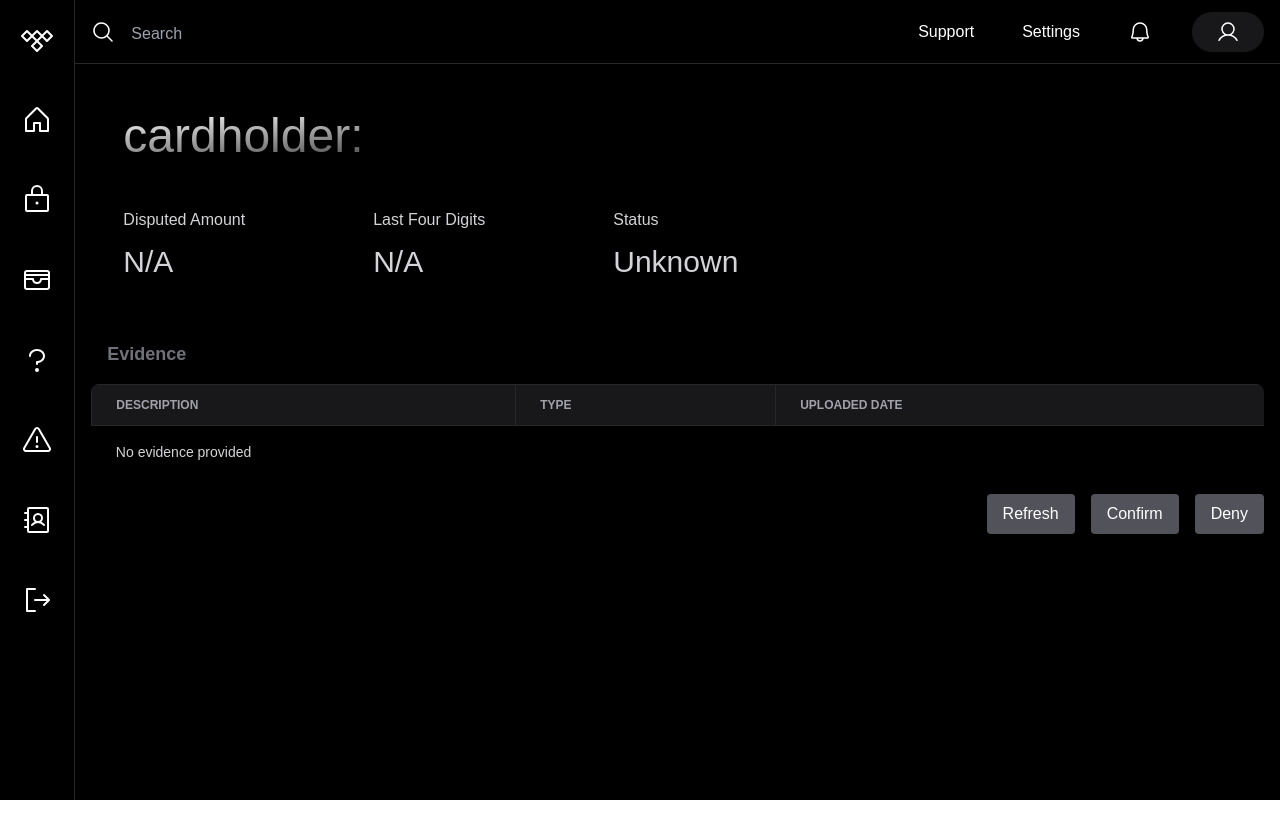
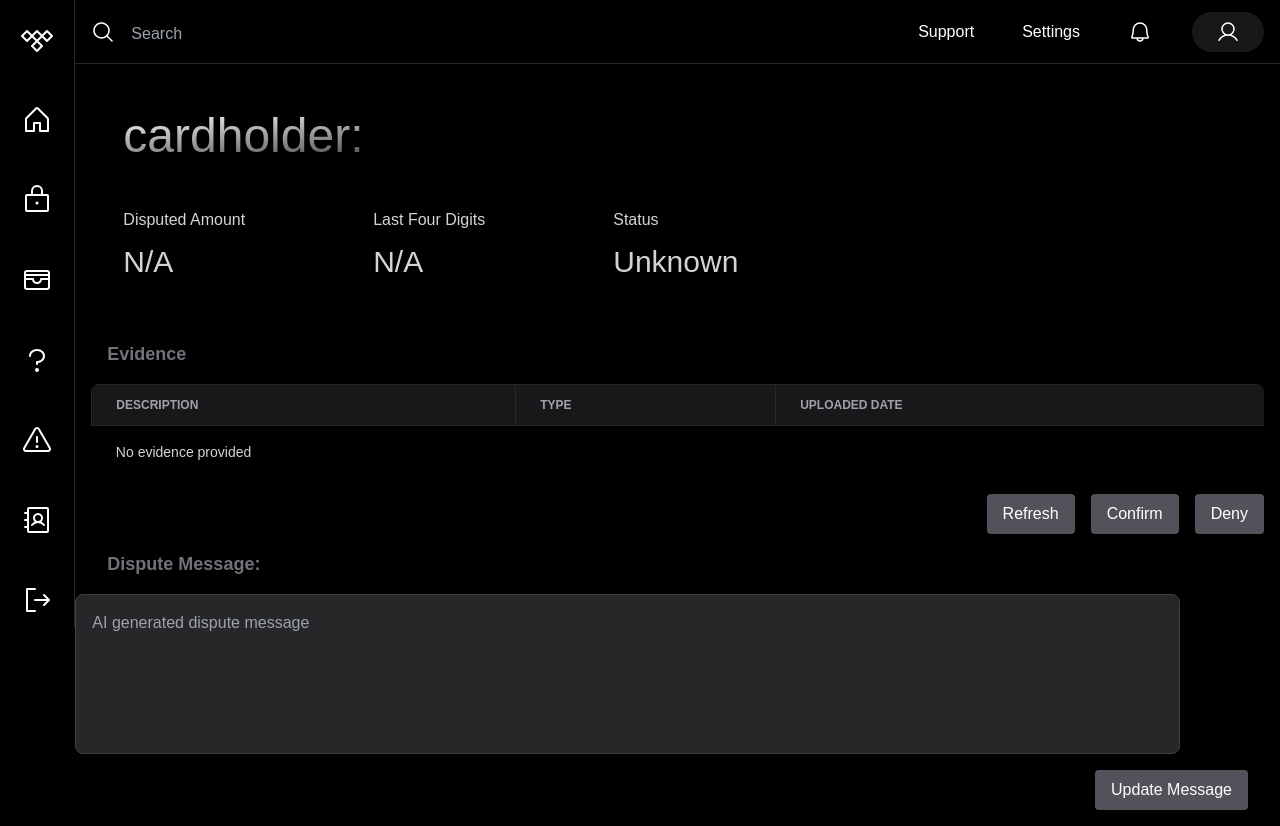
Before and after one commit to txst54/tidal-bevobaddies, a Next.js app: page /review in a window 1280 px wide. Before the commit the page ends 800 px from the top, so only its background shows below. Built offline with nearby package versions, Linux system fonts and the light colour scheme.

Commit message:
text area

```diff
--- a/src/app/review/page.tsx
+++ b/src/app/review/page.tsx
@@ -1,12 +1,13 @@
 "use client";
 import NavBar from "@/components/navbar";
 import SideBar from "@/components/sidebar";
-import { useEffect, useState } from "react";
-import { get, getDatabase, ref } from "@firebase/database";
-import { app } from "@/app/firebase";
-import { useSearchParams } from "next/navigation";
+import {useEffect, useState} from "react";
+import {get, getDatabase, ref, update} from "@firebase/database";
+import {app} from "@/app/firebase";
+import {useSearchParams} from "next/navigation";
+import {Message} from "postcss";
 
-const DashboardTh = ({ title, dir, bool }: { title: string; dir?: string; bool?: boolean }) => {
+const DashboardTh = ({title, dir, bool}: { title: string; dir?: string; bool?: boolean }) => {
     return (
         <th
             className={`py-3 px-6 text-left ${bool ? "font-semibold" : "font-medium"} border-zinc-800
@@ -25,7 +26,7 @@ interface ChargebackProps {
     amount: string;
 }
 
-const Chargebacks: React.FC<ChargebackProps> = ({ name, amount }) => {
+const Chargebacks: React.FC<ChargebackProps> = ({name, amount}) => {
     return (
         <div>
             <h2 className="text-zinc-300 pb-3">{name}</h2>
@@ -49,6 +50,7 @@ interface DisputeData {
     reasonCode?: string;
     status?: string;
     transactionDate?: string;
+    message?: string;
 }
 
 function ReviewPage() {
@@ -76,6 +78,21 @@ function ReviewPage() {
         fetchDataFromFirebase();
     };
 
+    const handleUpdateMessage = async (e: any) => {
+        e.preventDefault();
+        try {
+            const db = getDatabase(app); // Ensure `app` is your initialized Firebase app
+            const disputesRef = ref(db, `disputes/${transactionId}`);
+            const message = dispute.message ? dispute.message : "";
+            // Update the message field in the specified dispute
+            await update(disputesRef, { message });
+
+            console.log(`Message updated for transaction ID ${transactionId}`);
+        } catch (error) {
+            console.error('Error updating message:', error);
+        }
+    }
+
     const openFile = (filename: string) => {
         const url = `http://localhost:8000/media/${filename}.pdf`;
         window.open(url, '_blank');
@@ -88,18 +105,18 @@ function ReviewPage() {
     let evidence = dispute.evidence || []; // Ensure evidence is an array
     console.log(evidence);
     return (
-        <div className="flex flex-row w-full h-screen bg-black">
-            <SideBar />
+        <div className="flex flex-row w-full h-auto bg-black">
+            <SideBar/>
             <div className="flex flex-col w-full">
-                <NavBar />
+                <NavBar/>
                 <div className="m-12">
                     <h1 className="text-5xl pb-12 bg-gradient-to-br from-white via-black to-black bg-clip-text font-normal text-transparent ">
                         cardholder: {dispute.cardholderName} {/* Cardholder Name */}
                     </h1>
                     <div className="flex flex-row gap-x-32">
-                        <Chargebacks name="Disputed Amount" amount={dispute.disputedAmount || "N/A"} />
-                        <Chargebacks name="Last Four Digits" amount={dispute.lastFourDigits || "N/A"} />
-                        <Chargebacks name="Status" amount={dispute.status || "Unknown"} />
+                        <Chargebacks name="Disputed Amount" amount={dispute.disputedAmount || "N/A"}/>
+                        <Chargebacks name="Last Four Digits" amount={dispute.lastFourDigits || "N/A"}/>
+                        <Chargebacks name="Status" amount={dispute.status || "Unknown"}/>
                     </div>
                 </div>
                 <h3 className="font-bold text-zinc-500 text-lg px-8">Evidence</h3>
@@ -107,9 +124,9 @@ function ReviewPage() {
                     <table className="min-w-full border-collapse rounded-lg overflow-hidden shadow-lg">
                         <thead>
                         <tr className="bg-zinc-900 text-zinc-400 uppercase text-xs">
-                                <DashboardTh title={"Description"} dir={"left"} bool />
-                                <DashboardTh title={"Type"} dir={"left"} bool />
-                                <DashboardTh title={"Uploaded Date"} dir={"left"} bool />
+                            <DashboardTh title={"Description"} dir={"left"} bool/>
+                            <DashboardTh title={"Type"} dir={"left"} bool/>
+                            <DashboardTh title={"Uploaded Date"} dir={"left"} bool/>
                             {/*<DashboardTh title={"File"} dir={"left"} bool />*/}
                         </tr>
                         </thead>
@@ -154,6 +171,29 @@ function ReviewPage() {
                         </button>
                     </div>
                 </div>
+                <h3 className="font-bold text-zinc-500 text-lg px-8">Dispute Message: </h3>
+                <textarea
+                    className="mt-4 w-11/12 h-40 p-4 bg-zinc-800 text-white rounded-lg resize-none border border-zinc-700 focus:outline-none focus:ring-2 focus:ring-indigo-500"
+                    value={dispute.message ? dispute.message : ""}
+                    onChange={(e) => {
+                        setDispute((prev) => ({
+                            ...prev,
+                            message: e.target.value, // Update the text field in the Dispute object
+                        }));
+                    }}
+                    placeholder="AI generated dispute message"
+                    rows={5}
+                    cols={30}
+                >
+                    {dispute.message ? dispute.message : ""}
+                </textarea>
+                <div className="flex justify-end space-x-4 m-4 mr-8">
+                    <button
+                        className="bg-zinc-600 text-white px-4 py-2 rounded hover:bg-zinc-500 transition duration-200"
+                        onClick={handleUpdateMessage}>
+                        Update Message
+                    </button>
+                </div>
             </div>
         </div>
     );
```
Lines whose indentation alone changed are shown as unchanged.
